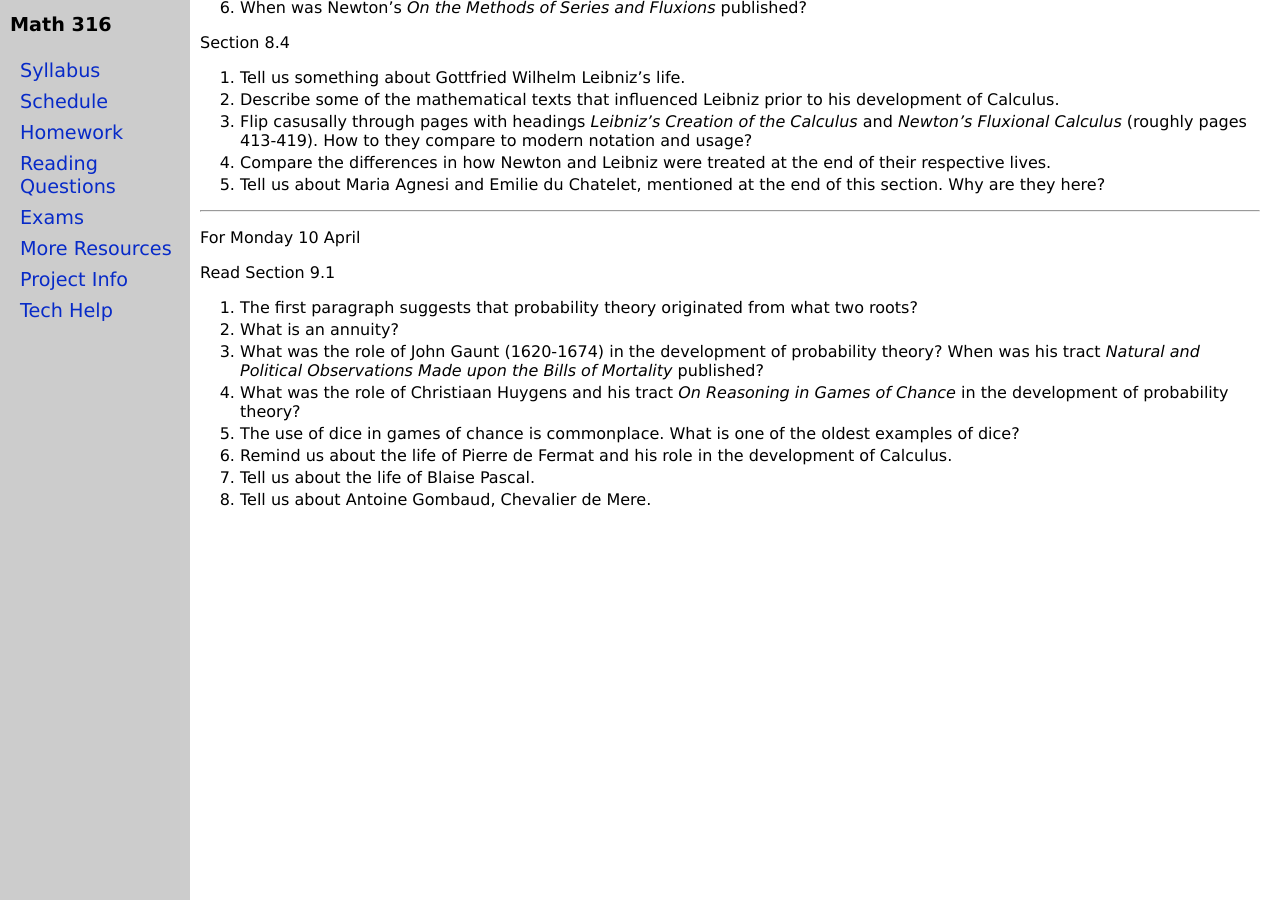
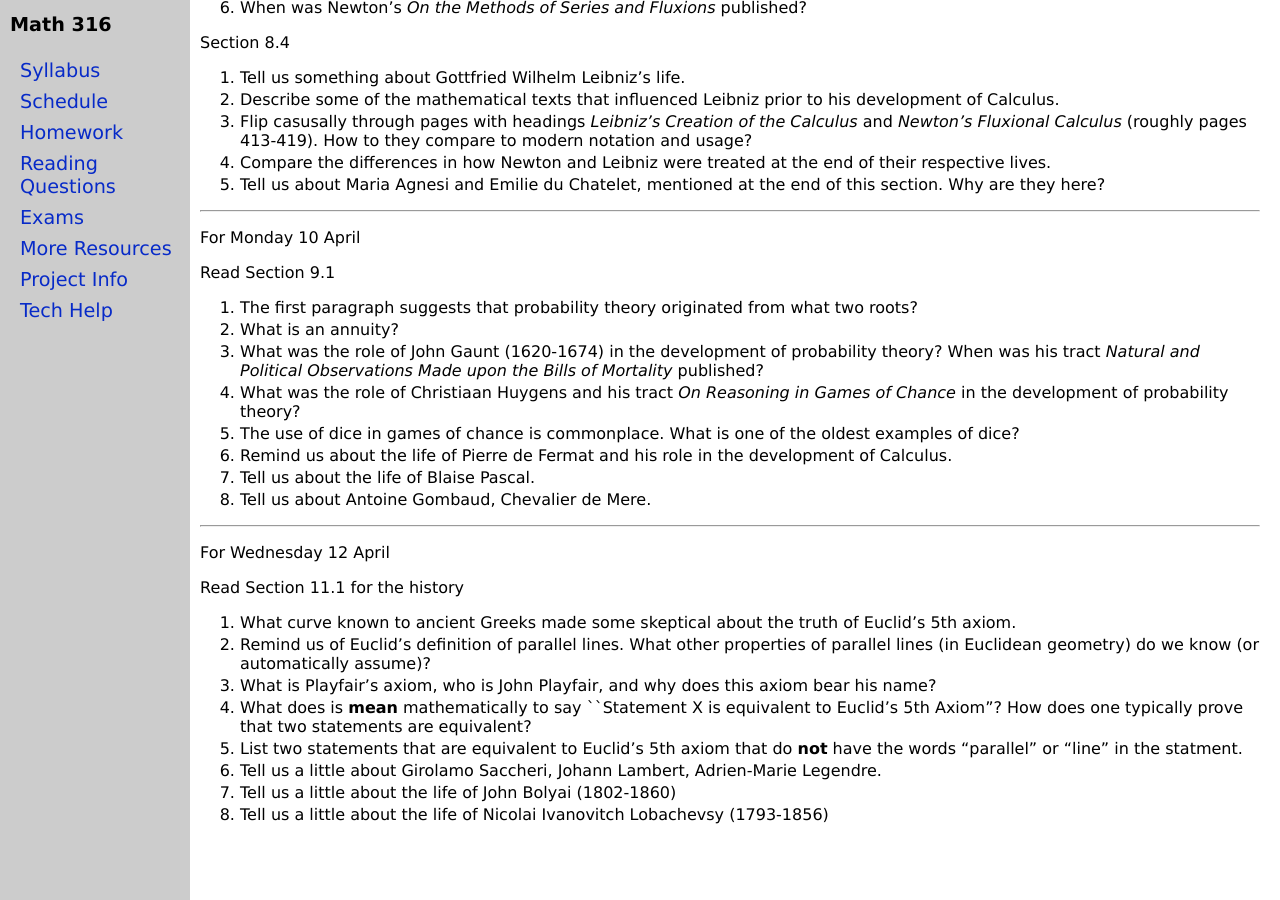
Before and after one commit to jrfaudree/HOM, a Jekyll site: the page built from rq.md, in a window 1280 px wide and 900 px high, scrolled down 6933 px. Built offline with Jekyll 4.4.1, drawn with Linux system fonts in a browser that asks for light colours.

Commit message:
Update rq.md

```diff
--- a/rq.md
+++ b/rq.md
@@ -351,4 +351,18 @@ Read Section 9.1
 7. Tell us about the life of Blaise Pascal.
 8. Tell us about Antoine Gombaud, Chevalier de Mere.
 
+________
+For Wednesday 12 April
+
+Read Section 11.1 for the history
+
+1. What curve known to ancient Greeks made some skeptical about the truth of Euclid's 5th axiom.
+2. Remind us of Euclid's definition of parallel lines. What other properties of parallel lines (in Euclidean geometry) do we know (or automatically assume)?
+3. What is Playfair's axiom, who is John Playfair, and why does this axiom bear his name?
+4. What does is **mean** mathematically to say ``Statement X is equivalent to Euclid's 5th Axiom"? How does one typically prove that two statements are equivalent?
+5. List two statements that are equivalent to Euclid's 5th axiom that do **not** have the words "parallel"  or "line" in the statment.
+6. Tell us a little about Girolamo Saccheri, Johann Lambert, Adrien-Marie Legendre.
+7. Tell us a little about the life of John Bolyai (1802-1860)
+8.  Tell us a little about the life of Nicolai Ivanovitch Lobachevsy (1793-1856)
+
 <div style="padding-bottom: 40px"></div>
```
